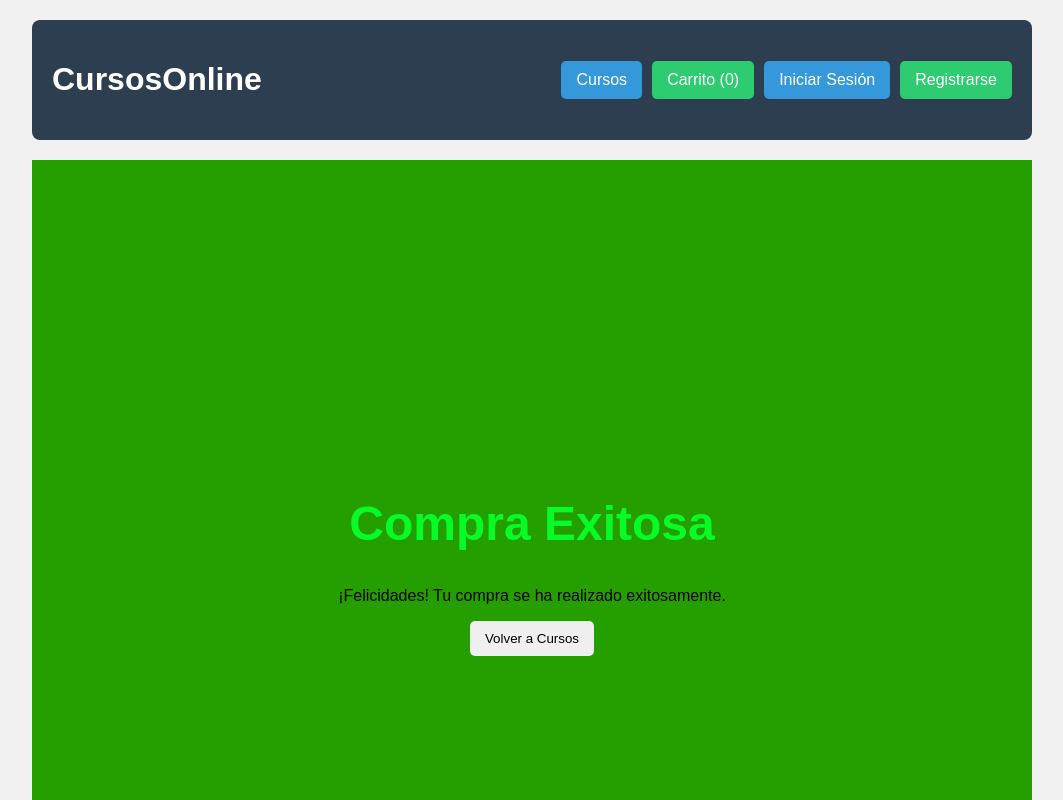
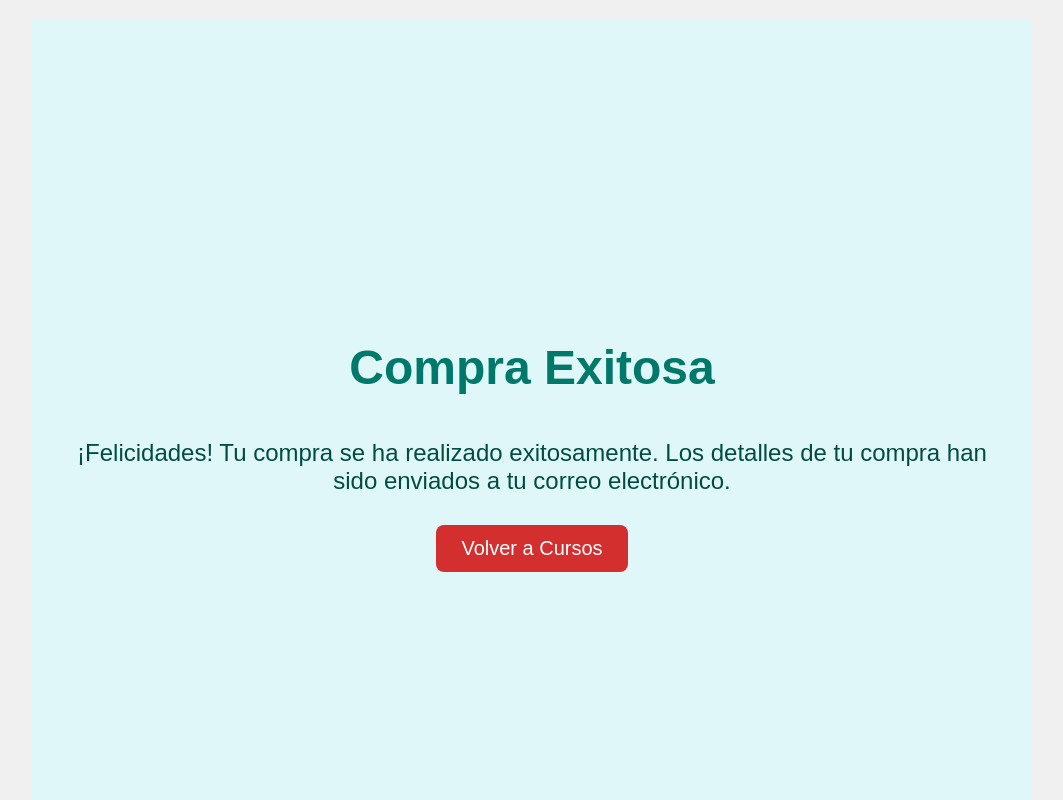
Before and after one commit to Benlox44/frontend-proyecto-integrador-de-software, a React (Create React App) app: page /purchase-success in a window 1280 px wide. Shown: the top 800 px of the page, without its empty margins (108-1171 px from the left). Built offline with nearby package versions, Linux system fonts and the light colour scheme; no server answers.

Commit message:
betternames

```diff
--- a/src/pages/PurchaseFailure.js
+++ b/src/pages/PurchaseFailure.js
@@ -1,18 +1,25 @@
-import React from 'react';
+import React, { useEffect } from 'react';
 import '../styles/PurchaseFailure.css';
 
-const CompraFallida = () => {
-  const volverACursos = () => {
-    window.location.href = 'http://localhost:3000';
-  };
+const PurchaseFailure = () => {
+    useEffect(() => {
+        document.querySelector('header').style.display = 'none';
+        return () => {
+            document.querySelector('header').style.display = 'block';
+        };
+    }, []);
 
-  return (
-    <div className="compraFallidaContainer">
-      <h1 className="compraFallidaText">Compra Fallida</h1>
-      <p className="compraFallidaDetalle">Lo sentimos, ha ocurrido un error durante el proceso de compra. Por favor, inténtalo nuevamente más tarde.</p>
-      <button onClick={volverACursos}>Volver a Cursos</button>
-    </div>
-  );
+    const goToCourses = () => {
+        window.location.href = 'http://localhost:3000';
+    };
+
+    return (
+        <div className="purchaseFailureContainer">
+            <h1 className="purchaseFailureText">Compra Fallida</h1>
+            <p className="purchaseFailureDetail">Lo sentimos, ocurrió un error durante el proceso de compra. Por favor, inténtalo nuevamente más tarde.</p>
+            <button className="goToCoursesButton" onClick={goToCourses}>Volver a Cursos</button>
+        </div>
+    );
 };
 
-export default CompraFallida;
+export default PurchaseFailure;
--- a/src/pages/PurchaseSuccess.js
+++ b/src/pages/PurchaseSuccess.js
@@ -1,18 +1,27 @@
-import React from 'react';
+import React, { useEffect } from 'react';
 import '../styles/PurchaseSuccess.css';
 
-const CompraExitosa = () => {
-    const volverACursos = () => {
+const PurchaseSuccess = () => {
+    useEffect(() => {
+        document.querySelector('header').style.display = 'none';
+        return () => {
+            document.querySelector('header').style.display = 'block';
+        };
+    }, []);
+
+    const goToCourses = () => {
         window.location.href = 'http://localhost:3000';
     };
 
     return (
-        <div className="compraExitosaContainer">
-            <h1 className="compraExitosaText">Compra Exitosa</h1>
-            <p className="compraExitosaDetalle">¡Felicidades! Tu compra se ha realizado exitosamente.</p>
-            <button onClick={volverACursos}>Volver a Cursos</button>
+        <div className="purchaseSuccessContainer">
+            <h1 className="purchaseSuccessText">Compra Exitosa</h1>
+            <p className="purchaseSuccessDetail">
+                ¡Felicidades! Tu compra se ha realizado exitosamente. Los detalles de tu compra han sido enviados a tu correo electrónico.
+            </p>
+            <button className="goToCoursesButton" onClick={goToCourses}>Volver a Cursos</button>
         </div>
     );
 };
 
-export default CompraExitosa;
+export default PurchaseSuccess;
--- a/src/styles/PurchaseFailure.css
+++ b/src/styles/PurchaseFailure.css
@@ -1,31 +1,38 @@
-.compraFallidaContainer {
+.purchaseFailureContainer {
   display: flex;
   flex-direction: column;
   justify-content: center;
   align-items: center;
   height: 100vh;
-  background-color: #f8d7da;
+  background-color: #ffebee;
+  padding: 20px;
 }
 
-.compraFallidaText {
-  color: #721c24;
+.purchaseFailureText {
+  color: #d32f2f;
   font-size: 48px;
   font-weight: bold;
   margin-bottom: 20px;
 }
 
-.compraFallidaDetalle {
-  color: #721c24;
+.purchaseFailureDetail {
+  color: #c62828;
   font-size: 24px;
-  margin-bottom: 20px;
+  margin-bottom: 30px;
+  text-align: center;
 }
 
-.volverCursosButton {
-  background-color: #007bff;
-  color: #1155e7;
-  padding: 10px 20px;
+.goToCoursesButton {
+  padding: 12px 25px;
+  background-color: #d32f2f;
+  color: #ffffff;
+  font-size: 20px;
   border: none;
-  border-radius: 5px;
-  font-size: 18px;
+  border-radius: 8px;
   cursor: pointer;
+  transition: background-color 0.3s ease;
 }
+
+.goToCoursesButton:hover {
+  background-color: #b71c1c;
+}
--- a/src/styles/PurchaseSuccess.css
+++ b/src/styles/PurchaseSuccess.css
@@ -1,26 +1,38 @@
-.compraExitosaContainer {
+.purchaseSuccessContainer {
     display: flex;
     flex-direction: column;
     justify-content: center;
     align-items: center;
     height: 100vh;
-    background-color: #259e00;
+    background-color: #e0f7fa;
+    padding: 20px;
 }
 
-.compraExitosaText {
-    color: #07fc27;
+.purchaseSuccessText {
+    color: #00796b;
     font-size: 48px;
     font-weight: bold;
     margin-bottom: 20px;
 }
 
-.volverCursosButton {
-    padding: 10px 20px;
-    background-color: #07fc27;
-    color: #fff;
-    font-size: 18px;
-    font-weight: bold;
+.purchaseSuccessDetail {
+    color: #004d40;
+    font-size: 24px;
+    margin-bottom: 30px;
+    text-align: center;
+}
+
+.goToCoursesButton {
+    padding: 12px 25px;
+    background-color: #00796b;
+    color: #ffffff;
+    font-size: 20px;
     border: none;
-    border-radius: 5px;
+    border-radius: 8px;
     cursor: pointer;
+    transition: background-color 0.3s ease;
 }
+
+.goToCoursesButton:hover {
+    background-color: #004d40;
+}
```
